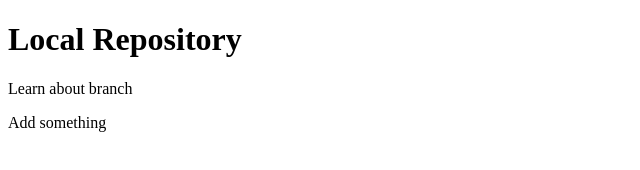
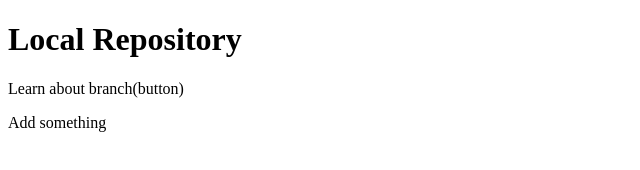
Before and after one commit to yash8806-svg/localrepo, a plain HTML site: page index.html in a window 1280 px wide. Shown: the full height of the page, 0-640 px from the left. Drawn offline with Linux system fonts and the light colour scheme.

```diff
--- a/index.html
+++ b/index.html
@@ -7,7 +7,7 @@
 </head>
 <body>
     <h1>Local Repository</h1>
-      <p>Learn about branch</p>
+      <p>Learn about branch(button)</p>
       <p>Add something</p>
 </body>
 </html>
```
